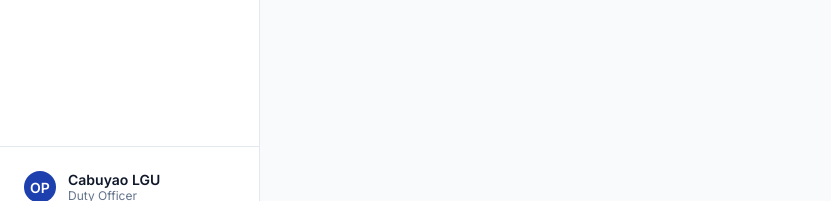
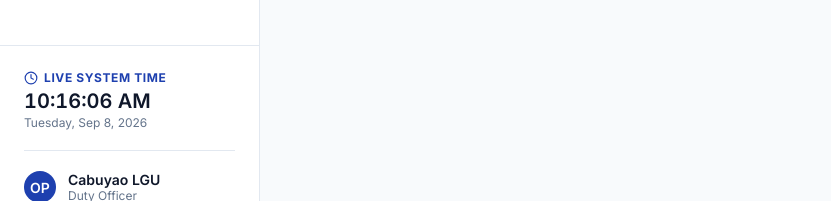
Before and after one commit to razielsevilla/agos, a React (Vite) app in the folder frontend/: page / in a window 1280 px wide. Shown: the part 573-774 px from the top of the page, without its empty margins (0-831 px from the left). Built offline with nearby package versions, Linux system fonts and the light colour scheme; no server answers.

Commit message:
feat(AGOS-016): add live system clock to command center sidebar
Implements a real-time ticking clock in the Layout sidebar above the Duty Officer profile to ground the operations in the present moment. Uses tabular-nums CSS to prevent digit jitter during seconds ticking.

```diff
--- a/frontend/src/components/Layout.jsx
+++ b/frontend/src/components/Layout.jsx
@@ -1,10 +1,17 @@
 import { Outlet, Link, useLocation } from 'react-router-dom';
-import { LayoutDashboard, RadioReceiver, Map, Settings } from 'lucide-react';
+import { LayoutDashboard, RadioReceiver, Map, Settings, Clock } from 'lucide-react';
+import { useState, useEffect } from 'react';
 
 import wordmarkImg from '../assets/wordmark.jpg';
 
 export default function Layout() {
   const location = useLocation();
+  const [time, setTime] = useState(new Date());
+
+  useEffect(() => {
+    const timer = setInterval(() => setTime(new Date()), 1000);
+    return () => clearInterval(timer);
+  }, []);
 
   const navItems = [
     { name: 'Dashboard', path: '/', icon: LayoutDashboard },
@@ -61,6 +68,20 @@ export default function Layout() {
         </nav>
 
         <div style={{ padding: '1.5rem', borderTop: '1px solid var(--border)' }}>
+          {/* Live System Clock */}
+          <div style={{ marginBottom: '1.25rem', paddingBottom: '1.25rem', borderBottom: '1px solid var(--border)' }}>
+            <div style={{ display: 'flex', alignItems: 'center', gap: '0.375rem', color: 'var(--primary)', marginBottom: '0.25rem' }}>
+              <Clock size={14} />
+              <span style={{ fontSize: '0.75rem', fontWeight: 700, letterSpacing: '0.05em' }}>LIVE SYSTEM TIME</span>
+            </div>
+            <div style={{ fontSize: '1.25rem', fontWeight: 600, color: 'var(--text-main)', fontVariantNumeric: 'tabular-nums' }}>
+              {time.toLocaleTimeString('en-US', { hour: '2-digit', minute: '2-digit', second: '2-digit', hour12: true })}
+            </div>
+            <div style={{ fontSize: '0.75rem', color: 'var(--text-muted)', marginTop: '0.125rem' }}>
+              {time.toLocaleDateString('en-US', { weekday: 'long', year: 'numeric', month: 'short', day: 'numeric' })}
+            </div>
+          </div>
+
           <div style={{ display: 'flex', alignItems: 'center', gap: '0.75rem' }}>
             <div style={{ width: 32, height: 32, borderRadius: '50%', backgroundColor: 'var(--primary)', color: 'white', display: 'flex', alignItems: 'center', justifyContent: 'center', fontWeight: 600, fontSize: '0.875rem' }}>
               OP
```
